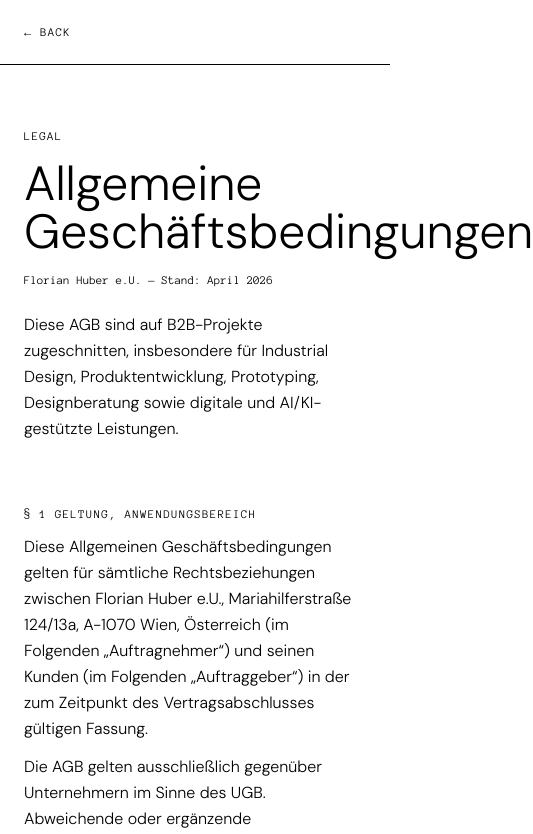
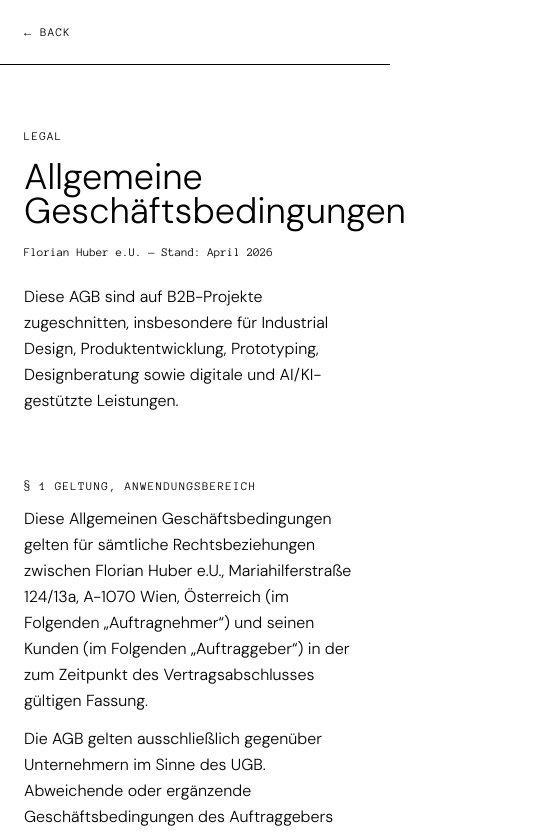
Before and after one commit to ideawithflo/portfolio, a Next.js app in the folder web/: page /agb in a window 390 px wide. Shown: the top 834 px of the page, 533 px wide, since content can reach past the window. Built offline with nearby package versions, Linux system fonts and the light colour scheme.

Commit message:
Fix mobile AGB heading size

```diff
--- a/web/app/agb/page.tsx
+++ b/web/app/agb/page.tsx
@@ -323,7 +323,7 @@ export default function AGB() {
 
       <div className="pt-32 pb-24 px-6 max-w-3xl mx-auto">
         <p className="font-mono text-xs tracking-widest uppercase opacity-100 mb-4">Legal</p>
-        <h1 className="text-5xl font-light mb-4">Allgemeine Geschäftsbedingungen</h1>
+        <h1 className="text-4xl sm:text-5xl leading-[0.95] sm:leading-tight font-light mb-4">Allgemeine Geschäftsbedingungen</h1>
         <p className="font-mono text-xs opacity-100 mb-6">Florian Huber e.U. — Stand: April 2026</p>
         <p className="font-light opacity-100 leading-relaxed mb-16">
           Diese AGB sind auf B2B-Projekte zugeschnitten, insbesondere für Industrial Design, Produktentwicklung,
```
